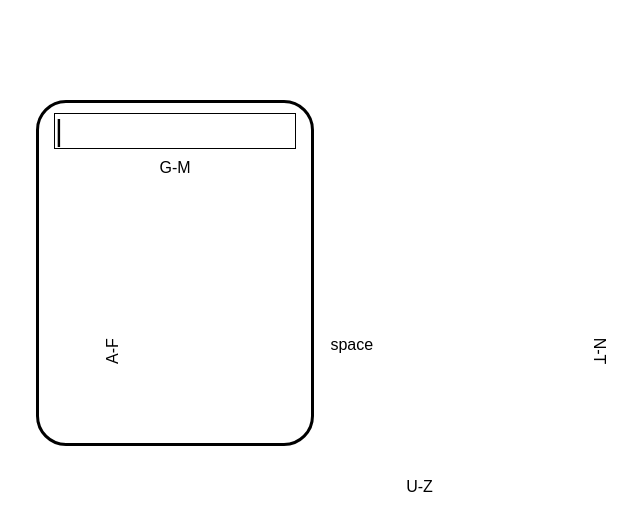
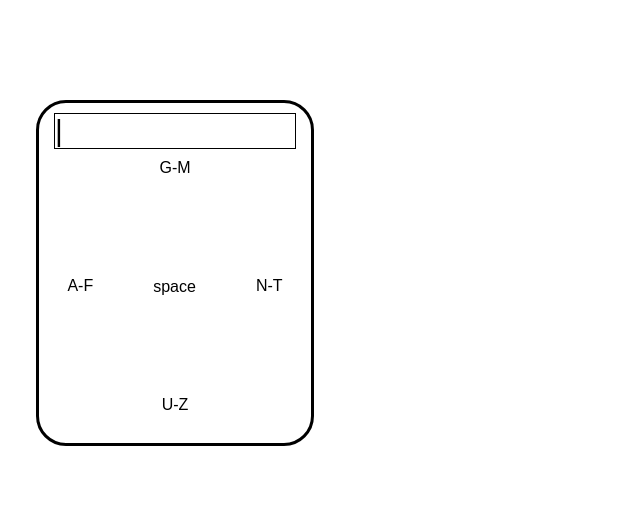
Before and after one commit to teamstat/info463, a React (Create React App) app in the folder my-app/: page / in a window 1280 px wide. Shown: the top 530 px of the page, without its empty margins (604-1244 px from the left). Built offline with nearby package versions, Linux system fonts and the light colour scheme.

Commit message:
fixed homepage keyboard css

```diff
--- a/my-app/src/App.css
+++ b/my-app/src/App.css
@@ -85,37 +85,35 @@ border-radius: 30px;
 
 /*Homepage Keyboard*/
 
-div.a-f {
+.a-f {
     -ms-transform: rotate(270deg); /* IE 9 */
     -webkit-transform: rotate(270eg); /* Chrome, Safari, Opera */
     transform: rotate(270deg);
-    vertical-align: middle;
-    position: absolute;
-    left: 55%;
-    bottom: 55%;
+
 }
 
-div.n-t {
+.n-t {
     -ms-transform: rotate(90deg); /* IE 9 */
     -webkit-transform: rotate(90eg); /* Chrome, Safari, Opera */
     transform: rotate(90deg);
-    position: absolute;
-    bottom: 55%;
-    left: 93%;
 }
 
-div.g-m {
+.g-m {
   padding-top: 10px;
+
+
 }
 
-div.u-z {
-  position: absolute;
-  bottom: 38%;
-  right: 19%;
+.u-z {
+  padding-top: 100px;
 }
 
-div.space {
-  position: absolute;
-  top: 42%;
-  left: 73%;
+.space {
+  vertical-align: middle;
+  padding-right: 60px;
+  padding-left: 60px;
 }
+
+.middle{
+  padding-top: 100px;
+}
--- a/my-app/src/Homepage.js
+++ b/my-app/src/Homepage.js
@@ -7,9 +7,11 @@ class Homepage extends Component {
             <div className="homepage">
 
                 <div className="g-m">G-M</div>
-                <div className="a-f">A-F</div>
-                <div className="space">space</div>
-                <div className="n-t">N-T</div>
+                <div className="middle">
+                    <span className="a-f">A-F</span>
+                    <span className="space">space</span>
+                    <span className="n-t">N-T</span>
+                </div>
                 <div className="u-z">U-Z</div>
 
 
```
